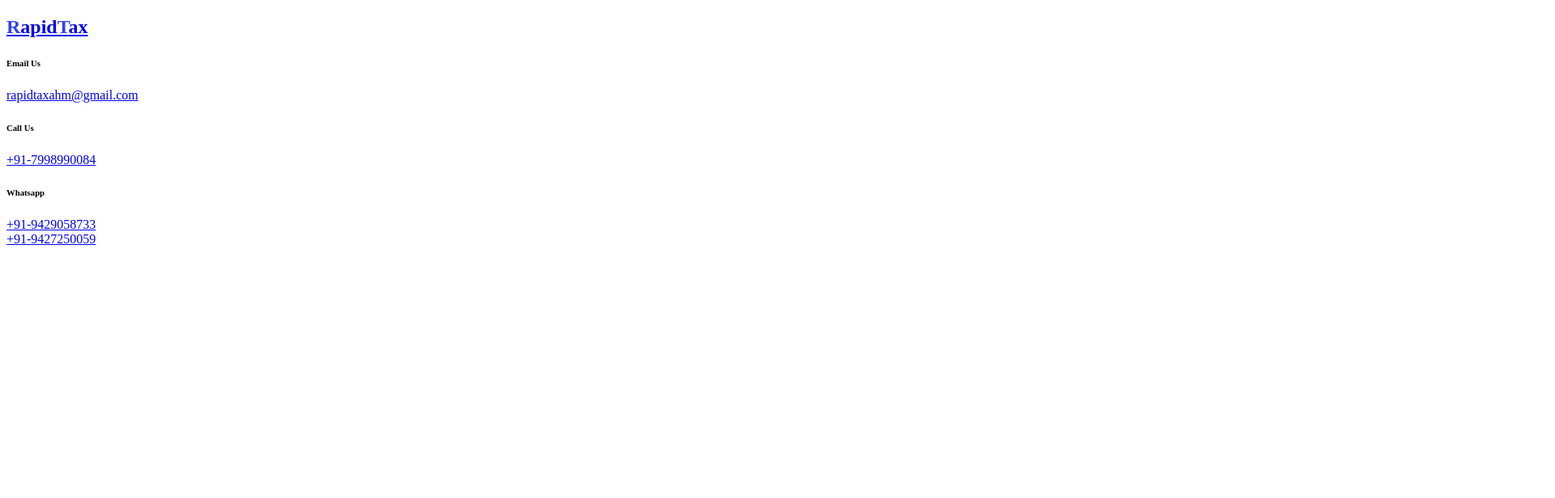
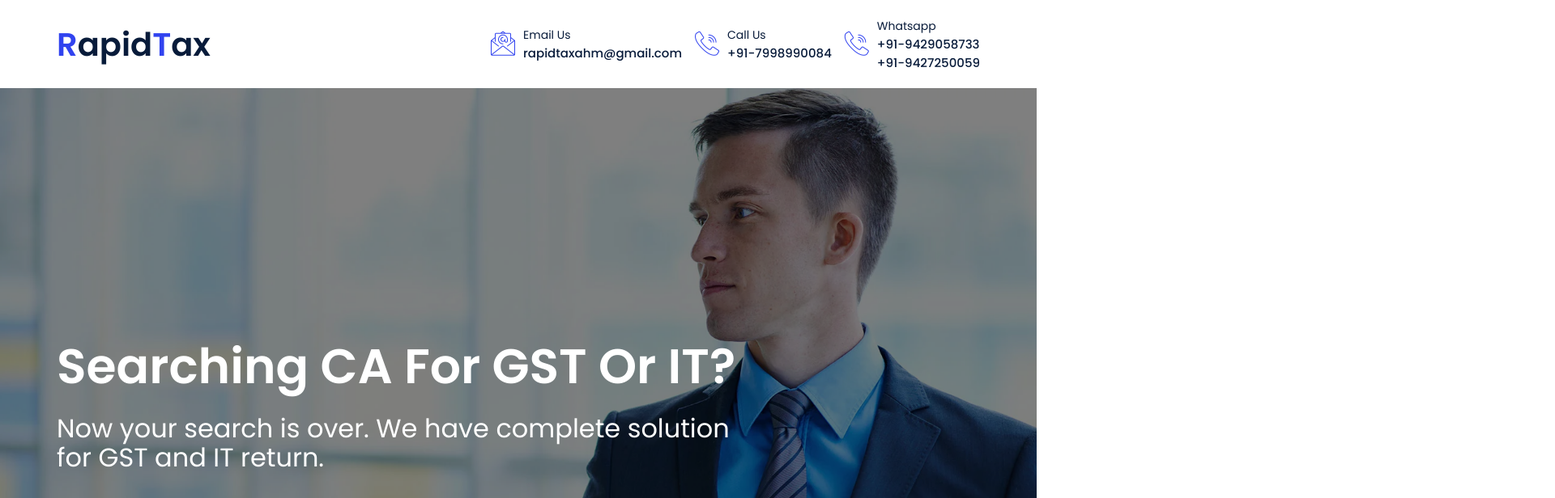
Before and after one commit to webersinfotech/RapidTax, a website: page index.html in a window 1280 px wide. Shown: the top 616 px of the page at 81% size, 1920 px wide, since content can reach past the window. Drawn offline with Linux system fonts and the light colour scheme.

```diff
--- a/index.html
+++ b/index.html
@@ -20,14 +20,14 @@
 
 <!--== theme plugin -->
 
-<link rel="preload" href="css/bootstrap.min.css" rel="stylesheet" type="text/css" />
-<link rel="preload" href="css/animate.css" rel="stylesheet" type="text/css" />
-<link rel="preload" href="css/owl.carousel.css" rel="stylesheet" type="text/css" />
-<link rel="preload" href="css/base.css" rel="stylesheet" type="text/css" />
-<link rel="preload" href="css/shortcodes.css" rel="stylesheet" type="text/css" />
+<link href="css/bootstrap.min.css" rel="stylesheet" type="text/css" />
+<link href="css/animate.css" rel="stylesheet" type="text/css" />
+<link href="css/owl.carousel.css" rel="stylesheet" type="text/css" />
+<link href="css/base.css" rel="stylesheet" type="text/css" />
+<link href="css/shortcodes.css" rel="stylesheet" type="text/css" />
 
 <!--== style -->
-<link rel="preload" href="css/style.css" rel="stylesheet" type="text/css" />
+<link href="css/style.css" rel="stylesheet" type="text/css" />
 
 <!--== responsive -->
 <link rel="preload" href="css/responsive.css" rel="stylesheet" type="text/css" />
```
Also changed, not shown: public/css/base.css.
